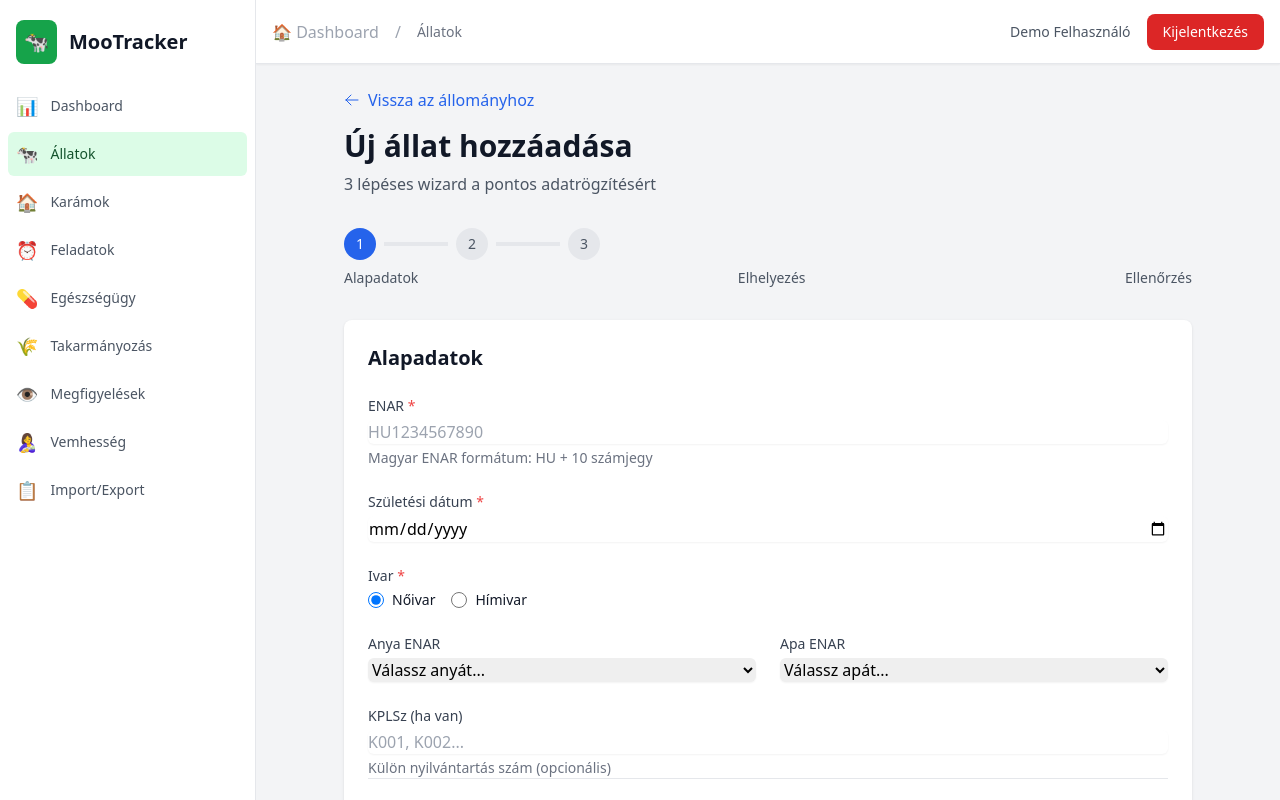
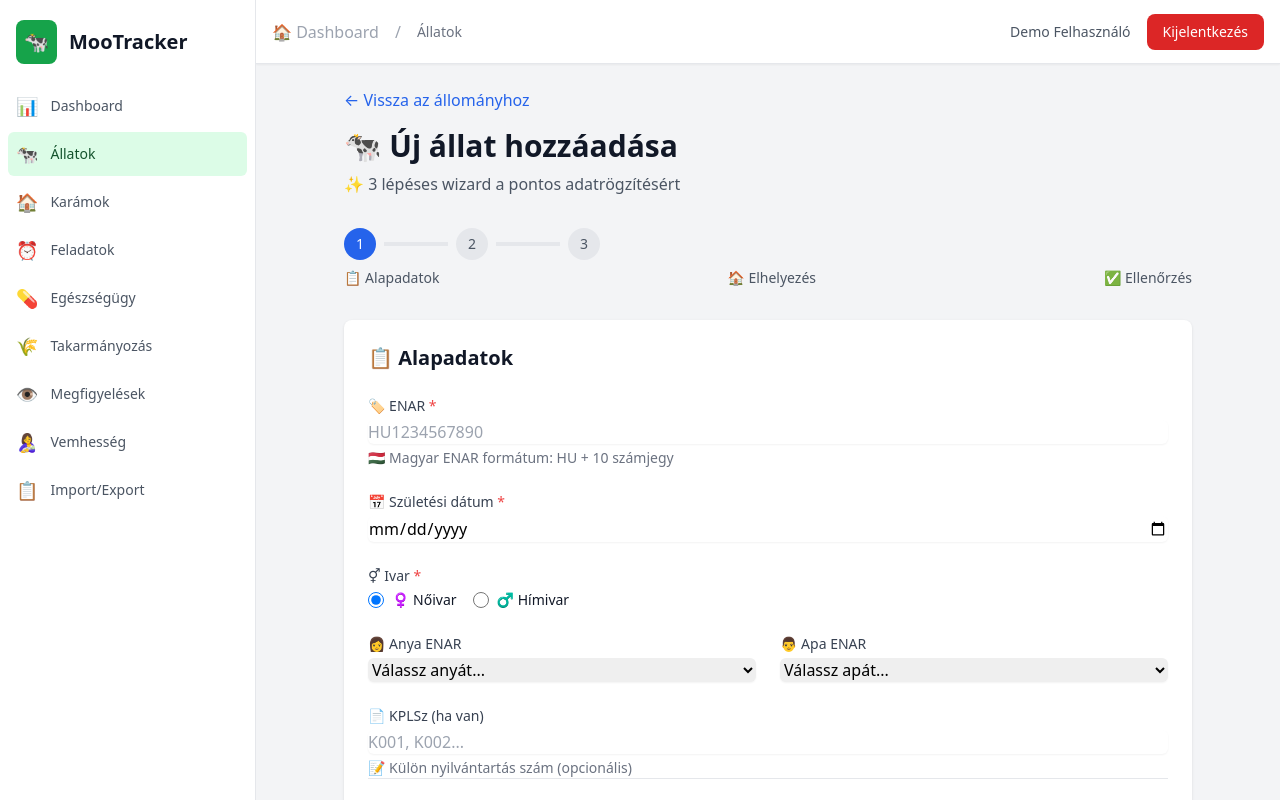
Before and after one commit to mootracker-hu/mootracker-nextjs, a Next.js app: page /dashboard/animals/new in a window 1280 px wide. Built offline with nearby package versions, Linux system fonts and the light colour scheme.

Commit message:
Update page.tsx

```diff
--- a/src/app/dashboard/animals/new/page.tsx
+++ b/src/app/dashboard/animals/new/page.tsx
@@ -3,7 +3,6 @@
 import { useState } from 'react';
 import { useRouter } from 'next/navigation';
 import Link from 'next/link';
-import { ArrowLeftIcon, ArrowRightIcon, CheckIcon, ExclamationTriangleIcon } from '@heroicons/react/24/outline';
 import { mockStorage } from '@/lib/mockStorage';
 
 interface AnimalFormData {
@@ -192,12 +191,11 @@ export default function NewAnimalPage() {
       <div className="mb-8">
         <div className="flex items-center mb-4">
           <Link href="/dashboard/animals" className="text-blue-600 hover:text-blue-800 flex items-center">
-            <ArrowLeftIcon className="h-4 w-4 mr-2" />
-            Vissza az állományhoz
+            ← Vissza az állományhoz
           </Link>
         </div>
-        <h1 className="text-3xl font-bold text-gray-900">Új állat hozzáadása</h1>
-        <p className="text-gray-600 mt-2">3 lépéses wizard a pontos adatrögzítésért</p>
+        <h1 className="text-3xl font-bold text-gray-900">🐄 Új állat hozzáadása</h1>
+        <p className="text-gray-600 mt-2">✨ 3 lépéses wizard a pontos adatrögzítésért</p>
       </div>
 
       {/* Progress bar */}
@@ -212,7 +210,7 @@ export default function NewAnimalPage() {
                   : 'bg-gray-200 text-gray-600'
                 }
               `}>
-                {currentStep > step ? <CheckIcon className="h-4 w-4" /> : step}
+                {currentStep > step ? '✅' : step}
               </div>
               {step < 3 && (
                 <div className={`
@@ -224,9 +222,9 @@ export default function NewAnimalPage() {
           ))}
         </div>
         <div className="flex justify-between mt-2 text-sm text-gray-600">
-          <span>Alapadatok</span>
-          <span>Elhelyezés</span>
-          <span>Ellenőrzés</span>
+          <span>📋 Alapadatok</span>
+          <span>🏠 Elhelyezés</span>
+          <span>✅ Ellenőrzés</span>
         </div>
       </div>
 
@@ -235,12 +233,12 @@ export default function NewAnimalPage() {
         {/* LÉPÉS 1: Alapadatok */}
         {currentStep === 1 && (
           <div className="space-y-6">
-            <h2 className="text-xl font-semibold text-gray-900">Alapadatok</h2>
+            <h2 className="text-xl font-semibold text-gray-900">📋 Alapadatok</h2>
 
             {/* ENAR */}
             <div>
               <label className="block text-sm font-medium text-gray-700 mb-1">
-                ENAR <span className="text-red-500">*</span>
+                🏷️ ENAR <span className="text-red-500">*</span>
               </label>
               <input
                 type="text"
@@ -253,19 +251,18 @@ export default function NewAnimalPage() {
               />
               {errors.enar && (
                 <p className="mt-1 text-sm text-red-600 flex items-center">
-                  <ExclamationTriangleIcon className="h-4 w-4 mr-1" />
-                  {errors.enar}
+                  ⚠️ {errors.enar}
                 </p>
               )}
               <p className="mt-1 text-sm text-gray-500">
-                Magyar ENAR formátum: HU + 10 számjegy
+                🇭🇺 Magyar ENAR formátum: HU + 10 számjegy
               </p>
             </div>
 
             {/* Születési dátum */}
             <div>
               <label className="block text-sm font-medium text-gray-700 mb-1">
-                Születési dátum <span className="text-red-500">*</span>
+                📅 Születési dátum <span className="text-red-500">*</span>
               </label>
               <input
                 type="date"
@@ -277,8 +274,7 @@ export default function NewAnimalPage() {
               />
               {errors.szuletesi_datum && (
                 <p className="mt-1 text-sm text-red-600 flex items-center">
-                  <ExclamationTriangleIcon className="h-4 w-4 mr-1" />
-                  {errors.szuletesi_datum}
+                  ⚠️ {errors.szuletesi_datum}
                 </p>
               )}
             </div>
@@ -286,7 +282,7 @@ export default function NewAnimalPage() {
             {/* Ivar */}
             <div>
               <label className="block text-sm font-medium text-gray-700 mb-1">
-                Ivar <span className="text-red-500">*</span>
+                ⚥ Ivar <span className="text-red-500">*</span>
               </label>
               <div className="flex space-x-4">
                 <label className="flex items-center">
@@ -298,7 +294,7 @@ export default function NewAnimalPage() {
                     onChange={(e) => handleGenderChange(e.target.value as 'nőivar')}
                     className="focus:ring-blue-500 h-4 w-4 text-blue-600 border-gray-300"
                   />
-                  <span className="ml-2 text-sm text-gray-900">Nőivar</span>
+                  <span className="ml-2 text-sm text-gray-900">♀️ Nőivar</span>
                 </label>
                 <label className="flex items-center">
                   <input
@@ -309,7 +305,7 @@ export default function NewAnimalPage() {
                     onChange={(e) => handleGenderChange(e.target.value as 'hímivar')}
                     className="focus:ring-blue-500 h-4 w-4 text-blue-600 border-gray-300"
                   />
-                  <span className="ml-2 text-sm text-gray-900">Hímivar</span>
+                  <span className="ml-2 text-sm text-gray-900">♂️ Hímivar</span>
                 </label>
               </div>
             </div>
@@ -317,8 +313,8 @@ export default function NewAnimalPage() {
             {/* Kategória előnézet */}
             {currentCategory && (
               <div className="bg-blue-50 p-4 rounded-md">
-                <h3 className="text-sm font-medium text-blue-900">Automatikusan kalkulált kategória:</h3>
-                <p className="text-blue-800 font-semibold">{currentCategory}</p>
+                <h3 className="text-sm font-medium text-blue-900">🎯 Automatikusan kalkulált kategória:</h3>
+                <p className="text-blue-800 font-semibold">✨ {currentCategory}</p>
               </div>
             )}
 
@@ -326,7 +322,7 @@ export default function NewAnimalPage() {
             <div className="grid grid-cols-1 md:grid-cols-2 gap-6">
               <div>
                 <label className="block text-sm font-medium text-gray-700 mb-1">
-                  Anya ENAR
+                  👩 Anya ENAR
                 </label>
                 <select
                   value={formData.anya_enar}
@@ -344,7 +340,7 @@ export default function NewAnimalPage() {
 
               <div>
                 <label className="block text-sm font-medium text-gray-700 mb-1">
-                  Apa ENAR
+                  👨 Apa ENAR
                 </label>
                 <select
                   value={formData.apa_enar}
@@ -364,7 +360,7 @@ export default function NewAnimalPage() {
             {/* KPLSz */}
             <div>
               <label className="block text-sm font-medium text-gray-700 mb-1">
-                KPLSz (ha van)
+                📄 KPLSz (ha van)
               </label>
               <input
                 type="text"
@@ -374,7 +370,7 @@ export default function NewAnimalPage() {
                 placeholder="K001, K002..."
               />
               <p className="mt-1 text-sm text-gray-500">
-                Külön nyilvántartás szám (opcionális)
+                📝 Külön nyilvántartás szám (opcionális)
               </p>
             </div>
           </div>
@@ -383,12 +379,12 @@ export default function NewAnimalPage() {
         {/* LÉPÉS 2: Elhelyezés */}
         {currentStep === 2 && (
           <div className="space-y-6">
-            <h2 className="text-xl font-semibold text-gray-900">Elhelyezés és státusz</h2>
+            <h2 className="text-xl font-semibold text-gray-900">🏠 Elhelyezés és státusz</h2>
 
             {/* Karám választás */}
             <div>
               <label className="block text-sm font-medium text-gray-700 mb-1">
-                Jelenlegi karám <span className="text-red-500">*</span>
+                🏠 Jelenlegi karám <span className="text-red-500">*</span>
               </label>
               <select
                 value={formData.jelenlegi_karam}
@@ -399,9 +395,9 @@ export default function NewAnimalPage() {
               >
                 <option value="">Válassz karámot...</option>
                 {karamSuggestions.map(karam => (
-                  <option key={karam} value={karam}>{karam} (ajánlott)</option>
+                  <option key={karam} value={karam}>✨ {karam} (ajánlott)</option>
                 ))}
-                <optgroup label="Egyéb karámok">
+                <optgroup label="🏗️ Egyéb karámok">
                   <option value="Karám #1">Karám #1</option>
                   <option value="Karám #2">Karám #2</option>
                   <option value="Karám #3">Karám #3</option>
@@ -413,8 +409,7 @@ export default function NewAnimalPage() {
               </select>
               {errors.jelenlegi_karam && (
                 <p className="mt-1 text-sm text-red-600 flex items-center">
-                  <ExclamationTriangleIcon className="h-4 w-4 mr-1" />
-                  {errors.jelenlegi_karam}
+                  ⚠️ {errors.jelenlegi_karam}
                 </p>
               )}
               {currentCategory && (
@@ -427,7 +422,7 @@ export default function NewAnimalPage() {
             {/* Bekerülés dátuma */}
             <div>
               <label className="block text-sm font-medium text-gray-700 mb-1">
-                Bekerülés dátuma <span className="text-red-500">*</span>
+                📍 Bekerülés dátuma <span className="text-red-500">*</span>
               </label>
               <input
                 type="date"
@@ -439,8 +434,7 @@ export default function NewAnimalPage() {
               />
               {errors.bekerules_datum && (
                 <p className="mt-1 text-sm text-red-600 flex items-center">
-                  <ExclamationTriangleIcon className="h-4 w-4 mr-1" />
-                  {errors.bekerules_datum}
+                  ⚠️ {errors.bekerules_datum}
                 </p>
               )}
             </div>
@@ -448,19 +442,19 @@ export default function NewAnimalPage() {
             {/* Státusz */}
             <div>
               <label className="block text-sm font-medium text-gray-700 mb-1">
-                Státusz
+                📊 Státusz
               </label>
               <select
                 value={formData.statusz}
                 onChange={(e) => handleInputChange('statusz', e.target.value as any)}
                 className="w-full rounded-md border-gray-300 shadow-sm focus:border-blue-500 focus:ring-blue-500"
               >
-                <option value="aktív">Aktív</option>
-                <option value="selejtezés">Selejtezés</option>
-                <option value="elhullott">Elhullott</option>
-                <option value="kikerült">Kikerült</option>
-                <option value="eladott">Eladott</option>
-                <option value="házi vágás">Házi vágás</option>
+                <option value="aktív">✅ Aktív</option>
+                <option value="selejtezés">⚠️ Selejtezés</option>
+                <option value="elhullott">💀 Elhullott</option>
+                <option value="kikerült">🚪 Kikerült</option>
+                <option value="eladott">💰 Eladott</option>
+                <option value="házi vágás">🔪 Házi vágás</option>
               </select>
             </div>
           </div>
@@ -469,68 +463,72 @@ export default function NewAnimalPage() {
         {/* LÉPÉS 3: Ellenőrzés */}
         {currentStep === 3 && (
           <div className="space-y-6">
-            <h2 className="text-xl font-semibold text-gray-900">Adatok ellenőrzése</h2>
+            <h2 className="text-xl font-semibold text-gray-900">✅ Adatok ellenőrzése</h2>
 
             <div className="bg-gray-50 p-6 rounded-lg">
-              <h3 className="text-lg font-medium text-gray-900 mb-4">Összefoglaló</h3>
+              <h3 className="text-lg font-medium text-gray-900 mb-4">📋 Összefoglaló</h3>
 
               <div className="grid grid-cols-1 md:grid-cols-2 gap-4 text-sm">
                 <div>
-                  <span className="font-medium text-gray-700">ENAR:</span>
+                  <span className="font-medium text-gray-700">🏷️ ENAR:</span>
                   <span className="ml-2 text-gray-900">{formData.enar}</span>
                 </div>
 
                 <div>
-                  <span className="font-medium text-gray-700">Születési dátum:</span>
+                  <span className="font-medium text-gray-700">📅 Születési dátum:</span>
                   <span className="ml-2 text-gray-900">
                     {new Date(formData.szuletesi_datum).toLocaleDateString('hu-HU')}
                   </span>
                 </div>
 
                 <div>
-                  <span className="font-medium text-gray-700">Ivar:</span>
-                  <span className="ml-2 text-gray-900">{formData.ivar}</span>
+                  <span className="font-medium text-gray-700">⚥ Ivar:</span>
+                  <span className="ml-2 text-gray-900">
+                    {formData.ivar === 'hímivar' ? '♂️' : '♀️'} {formData.ivar}
+                  </span>
                 </div>
 
                 <div>
-                  <span className="font-medium text-gray-700">Kategória:</span>
-                  <span className="ml-2 text-gray-900 font-semibold text-blue-700">{currentCategory}</span>
+                  <span className="font-medium text-gray-700">🎯 Kategória:</span>
+                  <span className="ml-2 text-gray-900 font-semibold text-blue-700">✨ {currentCategory}</span>
                 </div>
 
                 {formData.anya_enar && (
                   <div>
-                    <span className="font-medium text-gray-700">Anya:</span>
+                    <span className="font-medium text-gray-700">👩 Anya:</span>
                     <span className="ml-2 text-gray-900">{formData.anya_enar}</span>
                   </div>
                 )}
 
                 {formData.apa_enar && (
                   <div>
-                    <span className="font-medium text-gray-700">Apa:</span>
+                    <span className="font-medium text-gray-700">👨 Apa:</span>
                     <span className="ml-2 text-gray-900">{formData.apa_enar}</span>
                   </div>
                 )}
 
                 <div>
-                  <span className="font-medium text-gray-700">Karám:</span>
+                  <span className="font-medium text-gray-700">🏠 Karám:</span>
                   <span className="ml-2 text-gray-900">{formData.jelenlegi_karam}</span>
                 </div>
 
                 <div>
-                  <span className="font-medium text-gray-700">Bekerülés:</span>
+                  <span className="font-medium text-gray-700">📍 Bekerülés:</span>
                   <span className="ml-2 text-gray-900">
                     {new Date(formData.bekerules_datum).toLocaleDateString('hu-HU')}
                   </span>
                 </div>
 
                 <div>
-                  <span className="font-medium text-gray-700">Státusz:</span>
-                  <span className="ml-2 text-gray-900">{formData.statusz}</span>
+                  <span className="font-medium text-gray-700">📊 Státusz:</span>
+                  <span className="ml-2 text-gray-900">
+                    {formData.statusz === 'aktív' ? '✅' : '⚠️'} {formData.statusz}
+                  </span>
                 </div>
 
                 {formData.kplsz && (
                   <div>
-                    <span className="font-medium text-gray-700">KPLSz:</span>
+                    <span className="font-medium text-gray-700">📄 KPLSz:</span>
                     <span className="ml-2 text-gray-900">{formData.kplsz}</span>
                   </div>
                 )}
@@ -540,8 +538,7 @@ export default function NewAnimalPage() {
             {errors.submit && (
               <div className="bg-red-50 p-4 rounded-md">
                 <p className="text-red-600 flex items-center">
-                  <ExclamationTriangleIcon className="h-4 w-4 mr-2" />
-                  {errors.submit}
+                  ⚠️ {errors.submit}
                 </p>
               </div>
             )}
@@ -555,8 +552,7 @@ export default function NewAnimalPage() {
             disabled={currentStep === 1}
             className="inline-flex items-center px-4 py-2 border border-gray-300 rounded-md shadow-sm text-sm font-medium text-gray-700 bg-white hover:bg-gray-50 disabled:opacity-50 disabled:cursor-not-allowed"
           >
-            <ArrowLeftIcon className="h-4 w-4 mr-2" />
-            Előző
+            ← Előző
           </button>
 
           {currentStep < 3 ? (
@@ -564,8 +560,7 @@ export default function NewAnimalPage() {
               onClick={nextStep}
               className="inline-flex items-center px-4 py-2 border border-transparent rounded-md shadow-sm text-sm font-medium text-white bg-blue-600 hover:bg-blue-700"
             >
-              Következő
-              <ArrowRightIcon className="h-4 w-4 ml-2" />
+              Következő →
             </button>
           ) : (
             <button
@@ -576,12 +571,11 @@ export default function NewAnimalPage() {
               {isSubmitting ? (
                 <>
                   <div className="animate-spin rounded-full h-4 w-4 border-b-2 border-white mr-2"></div>
-                  Mentés...
+                  💾 Mentés...
                 </>
               ) : (
                 <>
-                  <CheckIcon className="h-4 w-4 mr-2" />
-                  Állat hozzáadása
+                  ✅ Állat hozzáadása
                 </>
               )}
             </button>
```
